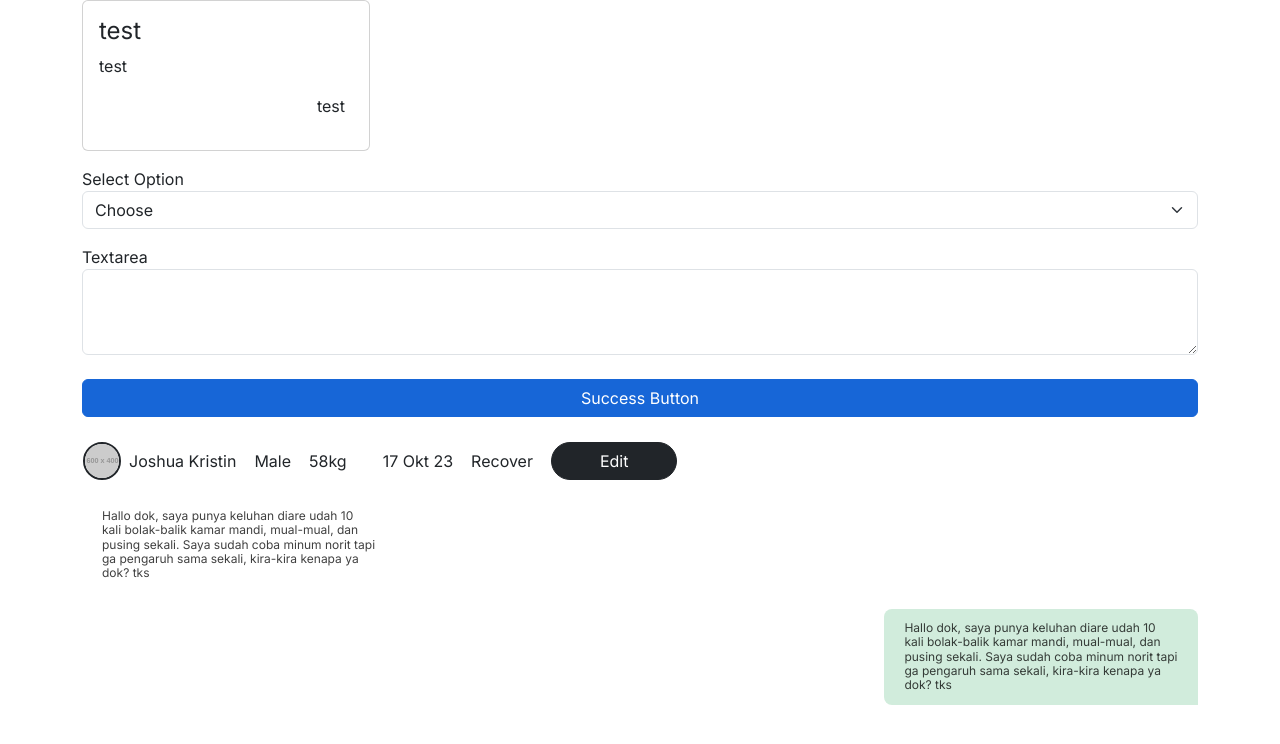
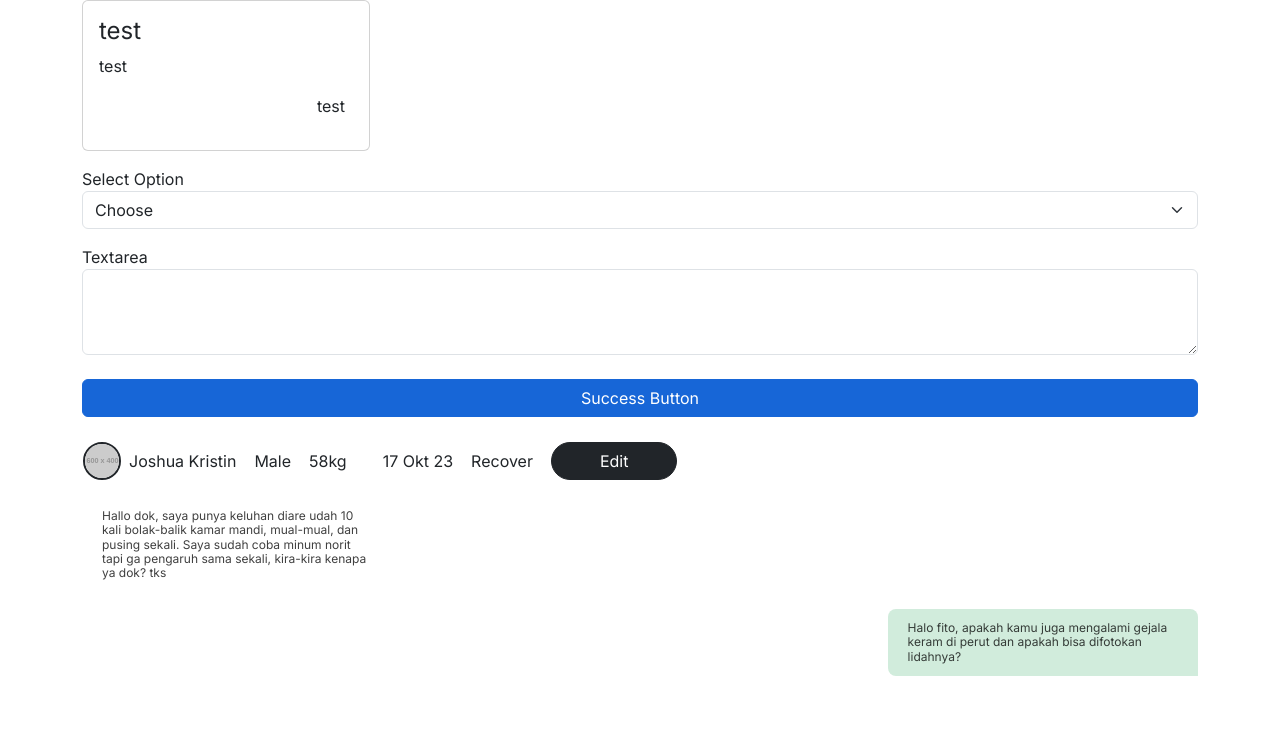
Before and after one commit to Health-Care-System/fe-react-doctor, a React (Vite) app: page / in a window 1280 px wide. Shown: the top 744 px of the page. Built offline with nearby package versions, Linux system fonts and the light colour scheme.

Commit message:
fix: css styling bubble component

```diff
--- a/src/App.jsx
+++ b/src/App.jsx
@@ -40,7 +40,7 @@ function App() {
         <PatientTableRow data={data} />
 
         <Bubble className="bg-transparent rounded-top-3 rounded-end-3" text="Hallo dok, saya punya keluhan diare udah 10 kali bolak-balik kamar mandi, mual-mual, dan pusing sekali. Saya sudah coba minum norit tapi ga pengaruh sama sekali, kira-kira kenapa ya dok? tks" />
-        <Bubble className="bg-success-subtle rounded-top-3 rounded-start-3 align-self-end " text="Hallo dok, saya punya keluhan diare udah 10 kali bolak-balik kamar mandi, mual-mual, dan pusing sekali. Saya sudah coba minum norit tapi ga pengaruh sama sekali, kira-kira kenapa ya dok? tks" />
+        <Bubble className="bg-success-subtle rounded-top-3 rounded-start-3 align-self-end " text="Halo fito, apakah kamu juga mengalami gejala keram di perut dan apakah bisa difotokan lidahnya? " />
       </div>
     </>
   );
--- a/src/index.css
+++ b/src/index.css
@@ -2,6 +2,12 @@
 .bubble {
 	height: auto;
 	width: auto;
-	min-width: 15.6rem;
-	max-width: 19.6rem;
+	max-width: 16.5rem;
 }
+
+/* Small devices (landscape phones, 576px and up) */
+@media (min-width: 576px) {
+	.bubble {
+		max-width: 19.4rem;
+	}
+ }
```
